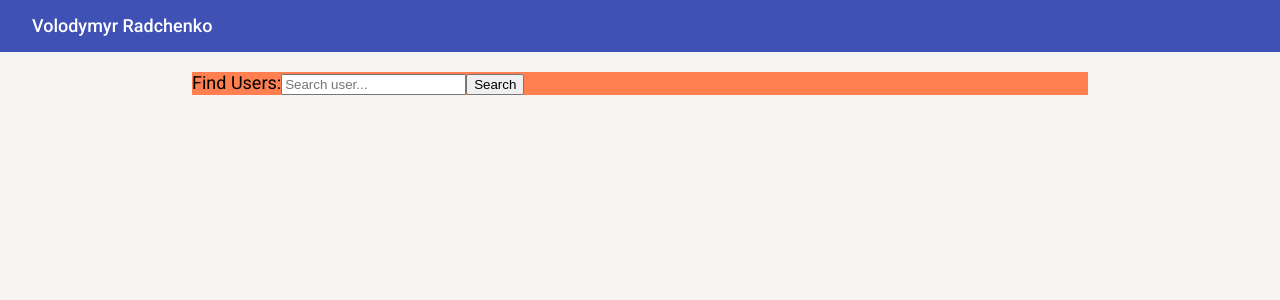
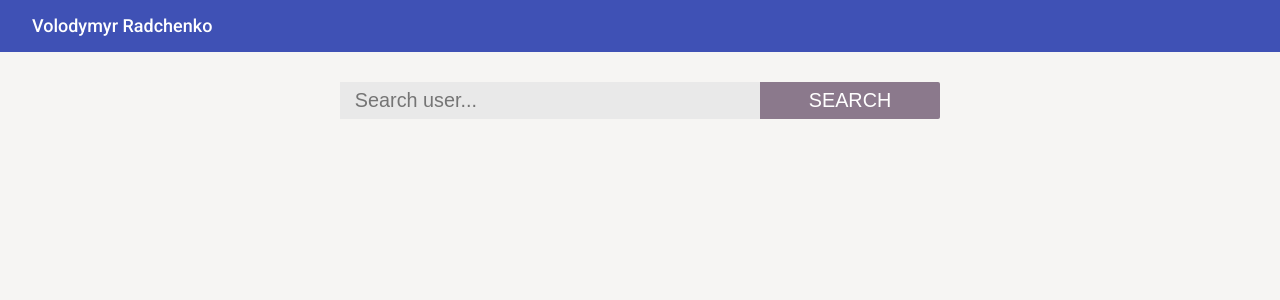
Before and after one commit to volodymyrradchenko/demo-transloyd, a React (Create React App) app: page / in a window 1280 px wide. Shown: the top 300 px of the page. Built offline with nearby package versions, Linux system fonts and the light colour scheme.

Commit message:
add basic search bar styling

```diff
--- a/src/components/App.js
+++ b/src/components/App.js
@@ -10,9 +10,7 @@ const MainContent = styled.main`
     grid-area: main;
     box-sizing: border-box;
     margin: 0 auto;
-    padding: 20px 0;
     width: 70%;
-    /* background-color: coral; */
 `;
 
 class App extends Component {
--- a/src/components/github-user-search/index.js
+++ b/src/components/github-user-search/index.js
@@ -1,15 +1,31 @@
 import React, { Component } from 'react';
 import UserList from '../user-list';
+import SearchForm from '../search-form';
 
 import fetchData from '../../decorators/fetchData';
 
 import styled from 'styled-components/macro';
 
 const GithubWrapper = styled.section`
-    margin: 20px, 0;
-    form {
-      background-color: coral;
-    }
+  margin: 20px, 0;
+
+  .search-form__container {
+    /* background-color: coral; */
+    margin: 20px 0;
+    padding: 10px 0;
+
+    display: flex;
+    align-items: center;
+    justify-content: center;
+    flex-wrap: wrap;
+  }
+
+  .user-list__container {
+    margin: 20px 0;
+    padding: 0;
+    box-sizing: border-box;
+    /* background-color: green; */
+  }
 `;
 
 class GithubUserSearch extends Component {
@@ -25,29 +41,23 @@ class GithubUserSearch extends Component {
     const { searchName } = this.state;
     const { data, isLoading, sendRequest } = this.props;
 
-    const perPage = 10;
-    const API = `https://api.github.com/search/users?per_page=${perPage}&page=1&q=${searchName}`;
-
+    const perPage = 20;
+    const API = `https://api.github.com/search/users?per_page=${perPage}&page=1&q=${searchName}&`;
 
     if (isLoading) return <p>Loading...</p>;
     return (
       // TODO: add label for input with unique id
       <GithubWrapper>
-        <form onSubmit={sendRequest.bind(this, API)}>
-          <label htmlFor="searchbar_id">Find Users:</label>
-          <input
-            id="searchbar_id"
-            name="search"
-            type="search"
-            value={searchName}
-            onChange={this.handleRequest}
-            placeholder="Search user..."
+        <div className="search-form__container">
+          <SearchForm
+            sendRequest={sendRequest.bind(this, API)}
+            searchName={searchName}
+            handleRequest={this.handleRequest}
           />
-          <button type="submit">Search</button>
-        </form>
-        {data ? (
-          <UserList users={data.items} /> )
-          : null}
+        </div>
+        <div className="user-list__container">
+          {data ? <UserList users={data.items} /> : null}
+        </div>
       </GithubWrapper>
     );
   }
@@ -57,7 +67,6 @@ class GithubUserSearch extends Component {
       searchName: ev.target.value
     });
   };
-
 }
 
 const WrappedGithubUserSearch = fetchData(GithubUserSearch);
--- /dev/null
+++ b/src/components/search-form/index.js
@@ -0,0 +1,86 @@
+import React, { Component } from 'react';
+
+import styled from 'styled-components/macro';
+
+const Form = styled.form`
+  flex: 0 0 100%;
+
+  display: flex;
+  flex-wrap: wrap;
+
+  /* justify-content: center;
+
+  align-items: center; */
+
+  max-width: 600px;
+
+  .visually-hidden {
+    position: absolute !important;
+    clip: rect(1px 1px 1px 1px);
+    /* IE6, IE7 */
+    clip: rect(1px, 1px, 1px, 1px);
+    padding: 0 !important;
+    border: 0 !important;
+    height: 1px !important;
+    width: 1px !important;
+    overflow: hidden;
+  }
+
+  input {
+    box-sizing: border-box;
+    background: #E9E9E9;
+    overflow: hidden;
+    text-overflow: ellipsis;
+    white-space: nowrap;
+    padding: 0.35em 0.75em;
+    border: none;
+    font-size: 1.1em;
+    text-decoration: none;
+    line-height: normal;
+    max-height: 3em;
+
+    flex: 2 0 70%;
+  }
+
+  button {
+    box-sizing: border-box;
+    border-radius: 0px 2px 2px 0px;
+    background: #8b798c;
+    font-weight: 300;
+    text-transform: uppercase;
+    color: white;
+    padding: 0.35em 0.75em;
+    border: none;
+    font-size: 1.1em;
+    text-decoration: none;
+    cursor: pointer;
+
+    flex: 1 0 30% ;
+  }
+  button:hover {
+	   background: #C17CCF;
+}
+`;
+
+class SearchForm extends Component {
+  render() {
+    return (
+      <Form onSubmit={this.props.sendRequest}>
+        <label htmlFor="searchbar_id" className="visually-hidden">
+          Find Users:
+        </label>
+        <input
+          id="searchbar_id"
+          name="search"
+          type="search"
+          value={this.props.searchName}
+          onChange={this.props.handleRequest}
+          placeholder="Search user..."
+        />
+        <button type="submit">Search</button>
+      </Form>
+    );
+  }
+}
+
+export default SearchForm;
--- a/src/components/user-card/index.js
+++ b/src/components/user-card/index.js
@@ -22,6 +22,7 @@ const Card = styled.li`
   .user-card__image {
     height: 6.5rem;
     clip-path: polygon(0 0, 100% 0, 100% 100%, 0 calc(100% - 1rem));
+    border-radius: 0.25rem;
 
     margin: 0;
     padding: 0;
@@ -60,7 +61,7 @@ class UserCard extends Component {
 
   async componentDidMount() {
     const {sendRequest, user} = this.props;
-    sendRequest(user);
+    sendRequest(user + '?');
   }
 
   render() {
--- a/src/components/user-list/index.js
+++ b/src/components/user-list/index.js
@@ -11,10 +11,7 @@ const UserCardContainer = styled.ul `
     grid-row-gap: 1.5rem;
 
     list-style: none;
-    margin: 20px 0;
     padding: 0;
-    box-sizing: border-box;
-    background-color: green;
 `
 
 class UserList extends Component {
--- a/src/components/user-modal/index.js
+++ b/src/components/user-modal/index.js
@@ -14,6 +14,7 @@ const Modal = styled.div`
   overflow: auto; /* Enable scroll if needed */
   background-color: rgb(0, 0, 0); /* Fallback color */
   background-color: rgba(0, 0, 0, 0.4); /* Black w/ opacity */
+  cursor: auto;
 
   /* Modal Content/Box */
   .modal-content {
@@ -22,6 +23,10 @@ const Modal = styled.div`
     padding: 20px;
     border: 1px solid #888;
     width: 80%; /* Could be more or less, depending on screen size */
+  }
+
+  .modal-repos__item {
+    list-style: none;
   }
 
   /* The Close Button */
@@ -43,7 +48,7 @@ const Modal = styled.div`
 class UserModal extends Component {
   async componentDidMount() {
     const {user, sendRequest} = this.props;
-    sendRequest(user + '/repos');
+    sendRequest(user + '/repos?');
   }
 
   render() {
@@ -62,10 +67,10 @@ class UserModal extends Component {
 
             <ul className="modal-repos__container">
             {data.map(item => (
-            <li key={item.id}>
+            <li className="modal-repos__item" key={item.id}>
               <a href={item.html_url}><h4>{item.name}</h4></a>
-              <p>{item.description}</p>
-              <p>Lenguage: {item.language}</p>
+              <p>Description: {item.description ? item.description : 'no description'}</p>
+              <p>Lenguage: {item.language ? item.language : 'no language'}</p>
             </li>
           ))}
           </ul>
--- a/src/decorators/fetchData.js
+++ b/src/decorators/fetchData.js
@@ -18,13 +18,18 @@ export default OriginalComponent =>
     }
 
     sendRequest = async api => {
-      console.log('---fetch-data', api)
       this.setState({
         isLoading: true
       });
 
+        const GITHUB_AUTH = `client_id=${process.env.REACT_APP_GITHUB_ID}&client_secret=${process.env.REACT_APP_GITHUB_SECRET}`;
+
+        // const API = `https://api.github.com/${GITHUB_TOKEN}/search/users?per_page=${perPage}&page=1&q=${request}`;
+
+
+        console.log('---fetch-data', api + GITHUB_AUTH)
       try {
-        let result = await fetch(api).then(response => {
+        let result = await fetch(api + GITHUB_AUTH).then(response => {
           if (response.status >= 400 && response.status < 600) {
             throw new Error('Bad response from server.');
           }
```
